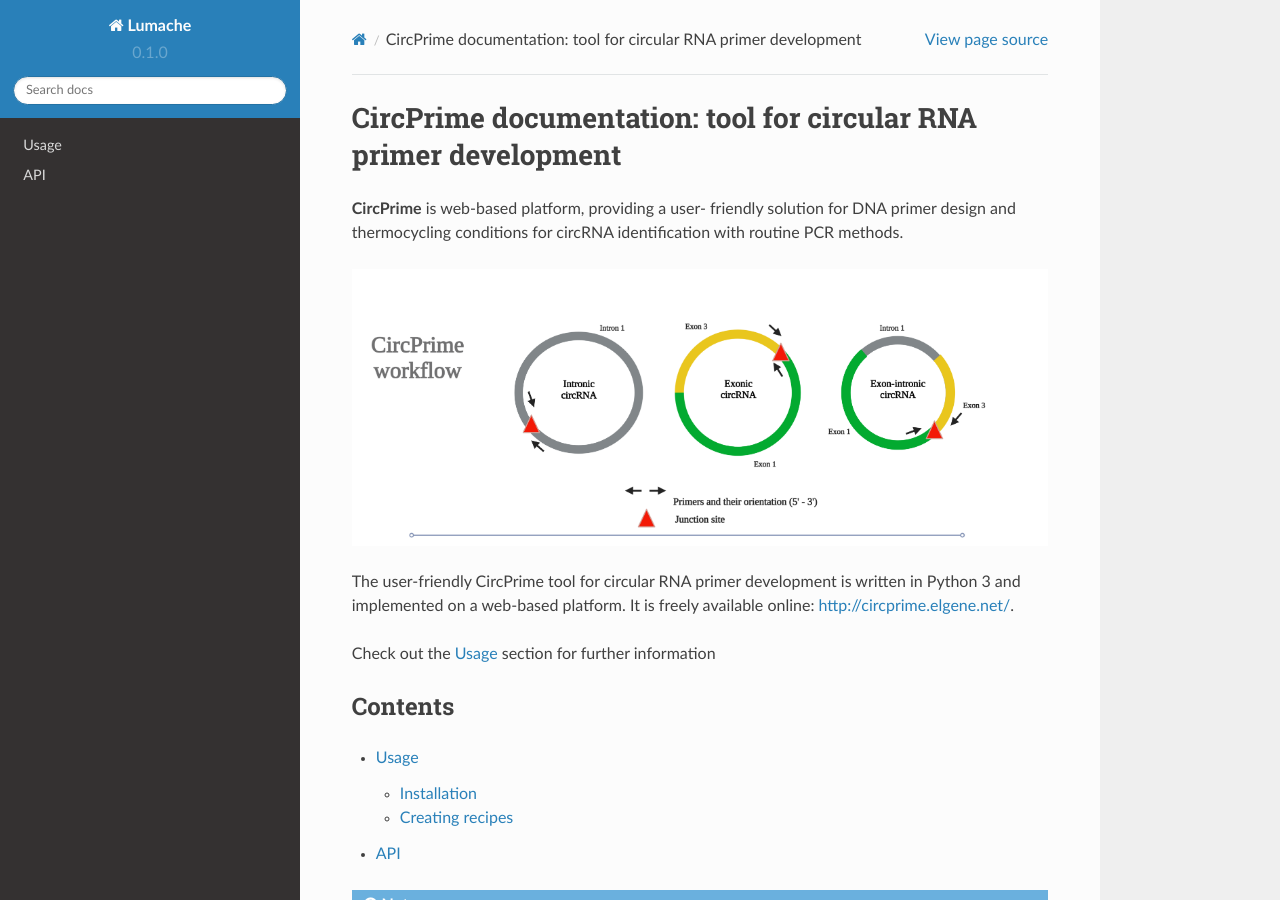
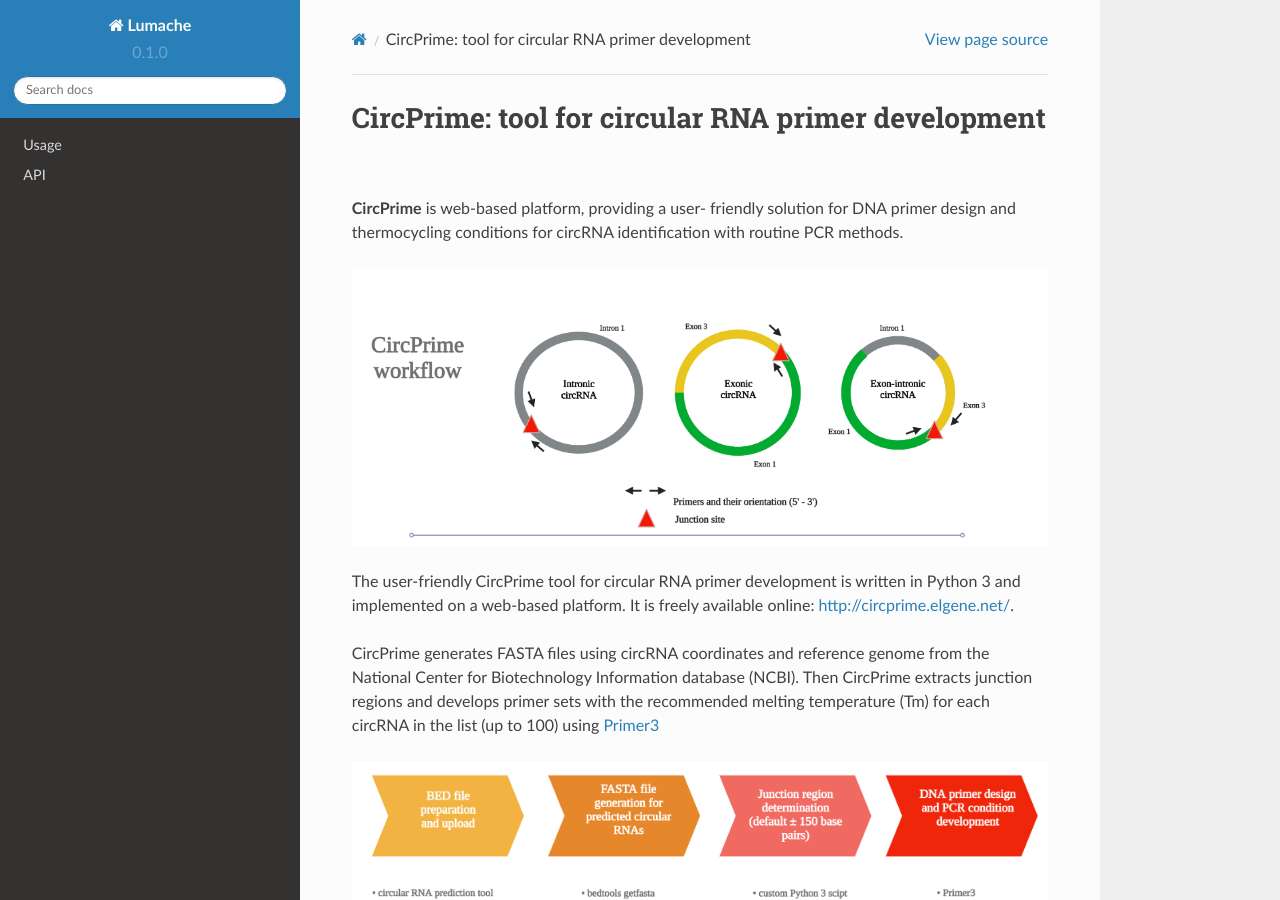
Before and after one commit to SharkoTools/CircPrime, a Sphinx documentation site: the page built from docs/source/index.rst, in a window 1280 px wide and 900 px high. Built offline with Sphinx 7.4.7 and the Read the Docs theme 2.0.0, drawn with Linux system fonts in a browser that asks for light colours.

Commit message:
Update index.rst

```diff
--- a/docs/source/index.rst
+++ b/docs/source/index.rst
@@ -1,5 +1,5 @@
 ===================================
-CircPrime documentation: tool for circular RNA primer development
+CircPrime: tool for circular RNA primer development
 ===================================
 
 **CircPrime** is web-based platform, providing a user- friendly solution for DNA primer design and thermocycling conditions for circRNA identification with routine PCR methods.
@@ -7,6 +7,10 @@
 .. image:: images/Figure_1.png
 
 The user-friendly CircPrime tool for circular RNA primer development is written in Python 3 and implemented on a web-based platform. It is freely available online: http://circprime.elgene.net/.
+
+CircPrime generates FASTA files using circRNA coordinates and reference genome from the National Center for Biotechnology Information database (NCBI). Then CircPrime extracts junction regions  and develops primer sets with the recommended melting temperature (Tm) for each circRNA in the list (up to 100) using  `Primer3 <https://github.com/primer3-org/primer3>`_
+
+.. image:: images/Figure_2.png
 
 Check out the :doc:`usage` section for further information
 
```
